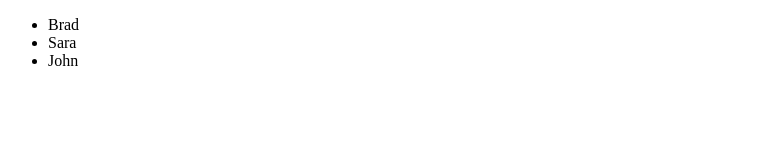
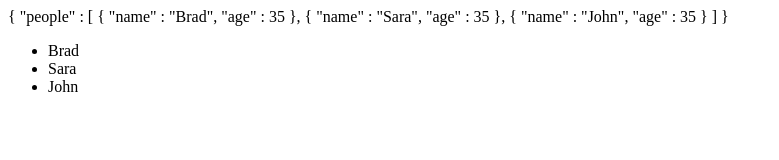
Before and after one commit to dwinurhadia/dev-json, a plain HTML site: page index.html in a window 1280 px wide. Shown: the whole page, without its empty margins (0-779 px from the left). Drawn offline with Linux system fonts and the light colour scheme.

Commit message:
nambah hasil output menggunakan for dan request ke file people.json

```diff
--- a/index.html
+++ b/index.html
@@ -59,8 +59,20 @@
         var xhttp = new XMLHttpRequest();
         xhttp.onreadystatechange = function(){
             if (this.readyState == 4 && this.status == 200) {
-             //   document.getElementById("demo").innerHTML = xhttp.responseText;
+               document.getElementById("demo").innerHTML = xhttp.responseText;
                 console.log(xhttp.responseText);
+                var response = JSON.parse(xhttp.responseText);
+                var people = response.people;
+
+                //console.log(response.people);
+
+                var output = '';
+                for (let i = 0; i < people.length; i++) {
+                    //const element = people[i];
+                    //console.log(people[i].name);
+                    output += '<li>'+people[i].name+'</li>';
+                }
+                document.getElementById('people').innerHTML = output;
             }
         }
         xhttp.open("GET","people.json",true);
--- a/people.json
+++ b/people.json
@@ -1,5 +1,5 @@
 {
-    "orang" : [
+    "people" : [
          {
                 "name" : "Brad",
                 "age" : 35
```
